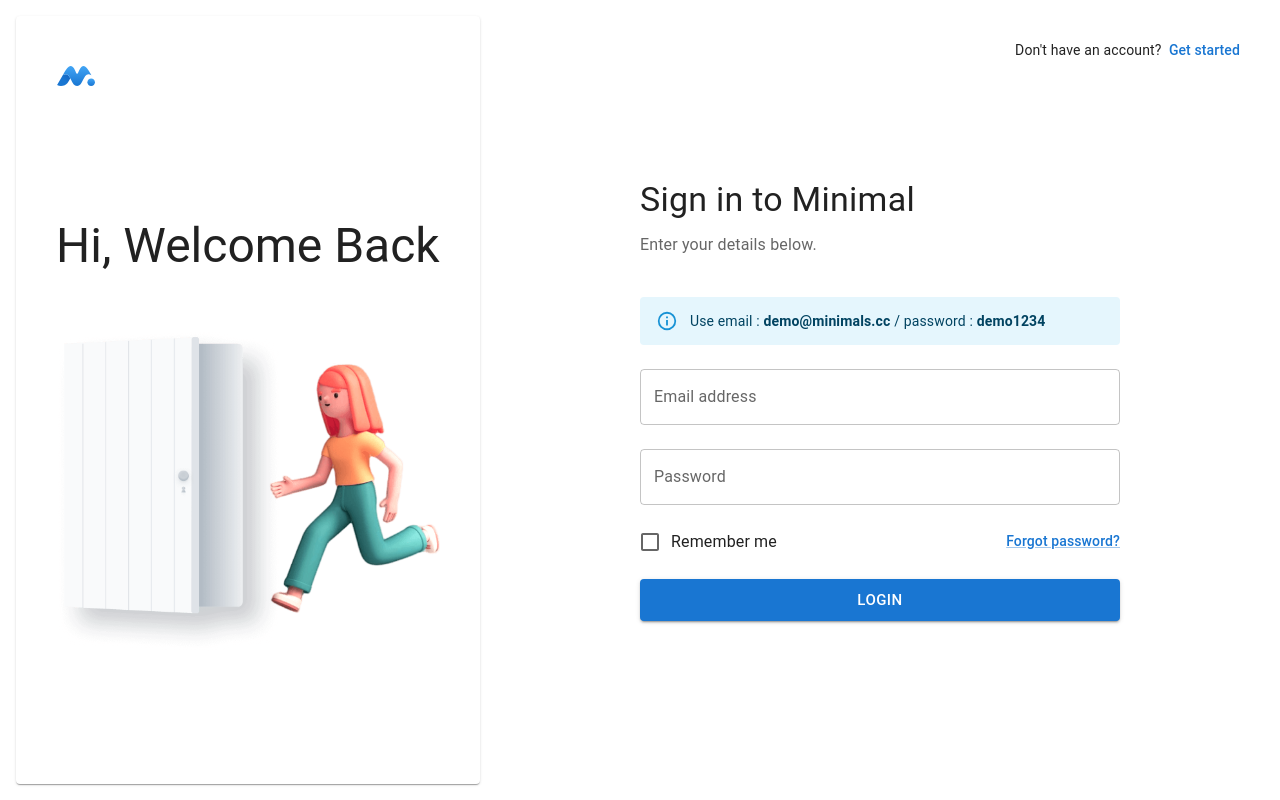
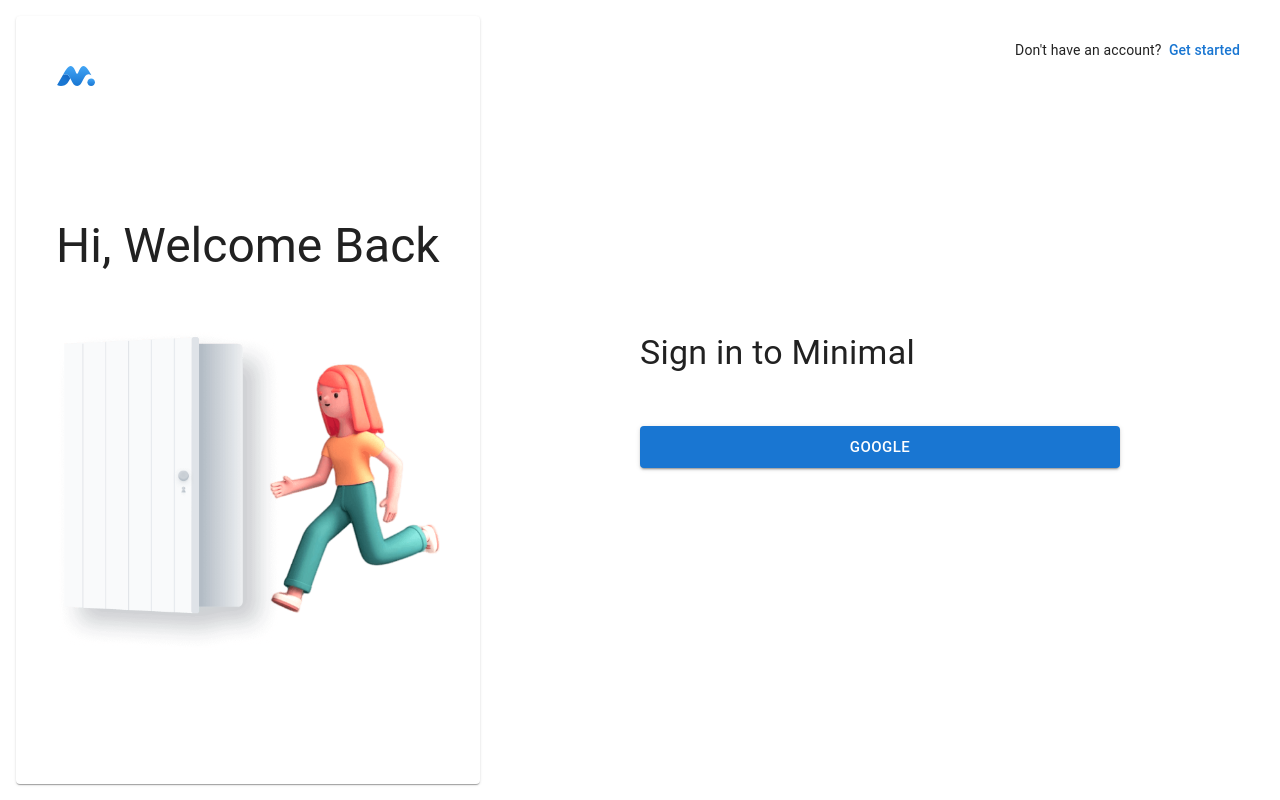
Before and after one commit to phuong74200/krowd-investment, a React (Vite) app: page /login in a window 1280 px wide. Built offline with nearby package versions, Linux system fonts and the light colour scheme.

Commit message:
added login by google button

```diff
--- a/src/components/authentication/login/LoginForm.tsx
+++ b/src/components/authentication/login/LoginForm.tsx
@@ -1,107 +1,99 @@
-import { useState } from 'react';
-import { SubmitHandler, useForm } from 'react-hook-form';
-import { Link as RouterLink } from 'react-router-dom';
-import eyeFill from '@iconify/icons-eva/eye-fill';
-import eyeOffFill from '@iconify/icons-eva/eye-off-fill';
-import { Icon } from '@iconify/react';
-import { LoadingButton } from '@mui/lab';
 // material
-import {
-  Alert,
-  Checkbox,
-  FormControlLabel,
-  IconButton,
-  InputAdornment,
-  Link,
-  Stack,
-  TextField,
-} from '@mui/material';
+import { Button } from '@mui/material';
 
 // routes
-import { PATH_AUTH } from '../../../routes/paths';
 
 // ----------------------------------------------------------------------
 
-type userLoginForm = {
-  username: string;
-  password: string;
-  afterSubmit?: string;
-};
+// type userLoginForm = {
+//   username: string;
+//   password: string;
+//   afterSubmit?: string;
+// };
 
 export default function LoginForm() {
-  const [showPassword, setShowPassword] = useState(false);
+  // const [showPassword, setShowPassword] = useState(false);
 
-  const onSubmit: SubmitHandler<userLoginForm> = async (data) => {
-    try {
-      console.log(data);
-    } catch (err) {
-      console.error(err);
-    }
-  };
+  // const onSubmit: SubmitHandler<userLoginForm> = async (data) => {
+  //   try {
+  //     console.log(data);
+  //   } catch (err) {
+  //     console.error(err);
+  //   }
+  // };
 
-  const {
-    register,
-    handleSubmit,
-    formState: { errors },
-  } = useForm<userLoginForm>();
+  // const {
+  //   register,
+  //   handleSubmit,
+  //   formState: { errors },
+  // } = useForm<userLoginForm>();
 
-  const handleShowPassword = () => {
-    setShowPassword((show) => !show);
-  };
+  // const handleShowPassword = () => {
+  //   setShowPassword((show) => !show);
+  // };
 
   return (
-    <form autoComplete="off" noValidate onSubmit={handleSubmit(onSubmit)}>
-      <Stack spacing={3}>
-        {errors.afterSubmit && (
-          <Alert severity="error">{errors.root?.message}</Alert>
-        )}
+    <Button
+      fullWidth
+      size="large"
+      // type="submit"
+      variant="contained"
+      href="https://www.google.com"
+    >
+      Google
+    </Button>
+    // <form autoComplete="off" noValidate onSubmit={handleSubmit(onSubmit)}>
+    //   <Stack spacing={3}>
+    //     {errors.afterSubmit && (
+    //       <Alert severity="error">{errors.root?.message}</Alert>
+    //     )}
 
-        <TextField
-          fullWidth
-          autoComplete="username"
-          type="email"
-          label="Email address"
-          {...register('username')}
-        />
+    //     <TextField
+    //       fullWidth
+    //       autoComplete="username"
+    //       type="email"
+    //       label="Email address"
+    //       {...register('username')}
+    //     />
 
-        <TextField
-          fullWidth
-          autoComplete="current-password"
-          type={showPassword ? 'text' : 'password'}
-          label="Password"
-          {...register('password')}
-          InputProps={{
-            endAdornment: (
-              <InputAdornment position="end">
-                <IconButton onClick={handleShowPassword} edge="end">
-                  <Icon icon={showPassword ? eyeFill : eyeOffFill} />
-                </IconButton>
-              </InputAdornment>
-            ),
-          }}
-        />
-      </Stack>
+    //     <TextField
+    //       fullWidth
+    //       autoComplete="current-password"
+    //       type={showPassword ? 'text' : 'password'}
+    //       label="Password"
+    //       {...register('password')}
+    //       InputProps={{
+    //         endAdornment: (
+    //           <InputAdornment position="end">
+    //             <IconButton onClick={handleShowPassword} edge="end">
+    //               <Icon icon={showPassword ? eyeFill : eyeOffFill} />
+    //             </IconButton>
+    //           </InputAdornment>
+    //         ),
+    //       }}
+    //     />
+    //   </Stack>
 
-      <Stack
-        direction="row"
-        alignItems="center"
-        justifyContent="space-between"
-        sx={{ my: 2 }}
-      >
-        <FormControlLabel control={<Checkbox />} label="Remember me" />
+    //   <Stack
+    //     direction="row"
+    //     alignItems="center"
+    //     justifyContent="space-between"
+    //     sx={{ my: 2 }}
+    //   >
+    //     <FormControlLabel control={<Checkbox />} label="Remember me" />
 
-        <Link
-          component={RouterLink}
-          variant="subtitle2"
-          to={PATH_AUTH.resetPassword}
-        >
-          Forgot password?
-        </Link>
-      </Stack>
+    //     <Link
+    //       component={RouterLink}
+    //       variant="subtitle2"
+    //       to={PATH_AUTH.resetPassword}
+    //     >
+    //       Forgot password?
+    //     </Link>
+    //   </Stack>
 
-      <LoadingButton fullWidth size="large" type="submit" variant="contained">
-        Login
-      </LoadingButton>
-    </form>
+    //   <LoadingButton fullWidth size="large" type="submit" variant="contained">
+    //     Login
+    //   </LoadingButton>
+    // </form>
   );
 }
--- a/src/modules/auth/page/Login.tsx
+++ b/src/modules/auth/page/Login.tsx
@@ -1,13 +1,5 @@
 import { Link as RouterLink } from 'react-router-dom';
-import {
-  Alert,
-  Box,
-  Card,
-  Container,
-  Link,
-  Stack,
-  Typography,
-} from '@mui/material';
+import { Box, Card, Container, Link, Stack, Typography } from '@mui/material';
 import { styled } from '@mui/system';
 
 import MHidden from '@/components/@material-extend/MHidden';
@@ -73,16 +65,16 @@
               <Typography variant="h4" gutterBottom>
                 Sign in to Minimal
               </Typography>
-              <Typography sx={{ color: 'text.secondary' }}>
+              {/* <Typography sx={{ color: 'text.secondary' }}>
                 Enter your details below.
-              </Typography>
+              </Typography> */}
             </Box>
           </Stack>
 
-          <Alert severity="info" sx={{ mb: 3 }}>
+          {/* <Alert severity="info" sx={{ mb: 3 }}>
             Use email : <strong>demo@minimals.cc</strong> / password :
             <strong>&nbsp;demo1234</strong>
-          </Alert>
+          </Alert> */}
 
           <LoginForm />
 
```
